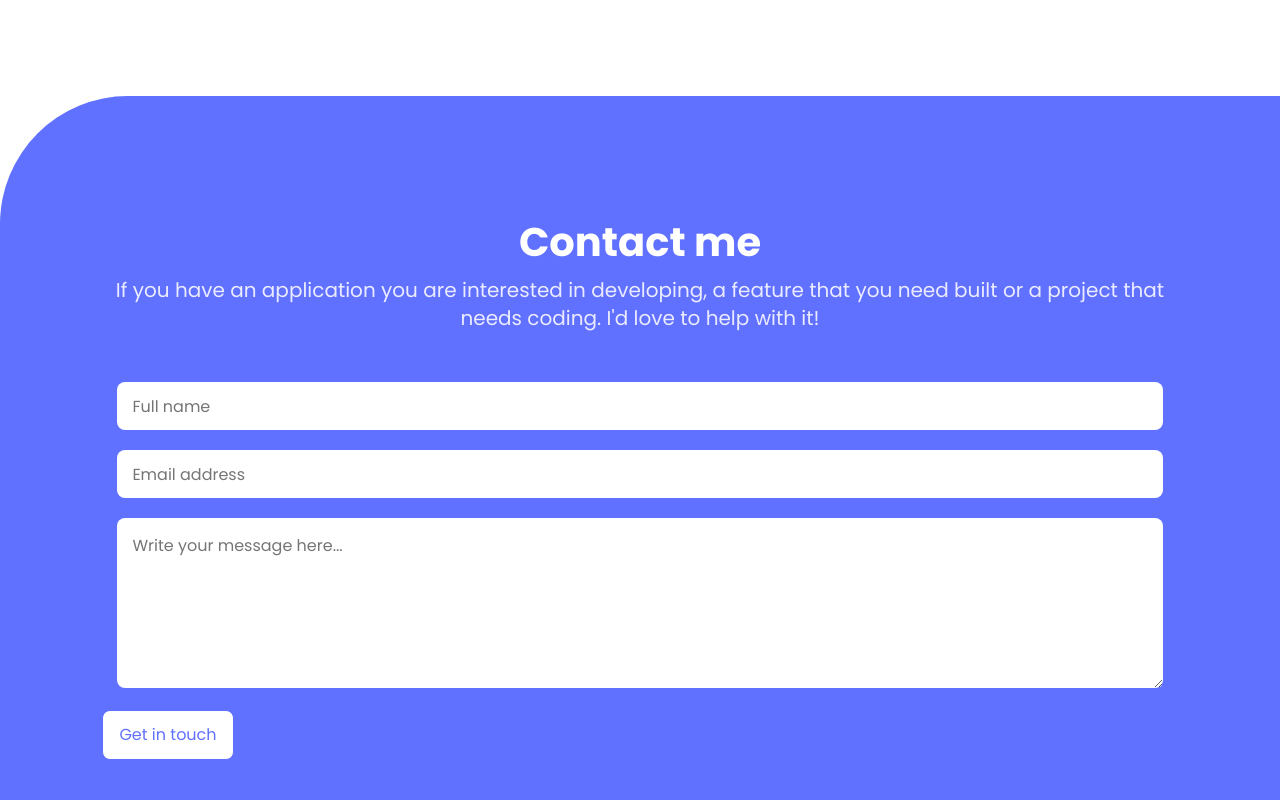
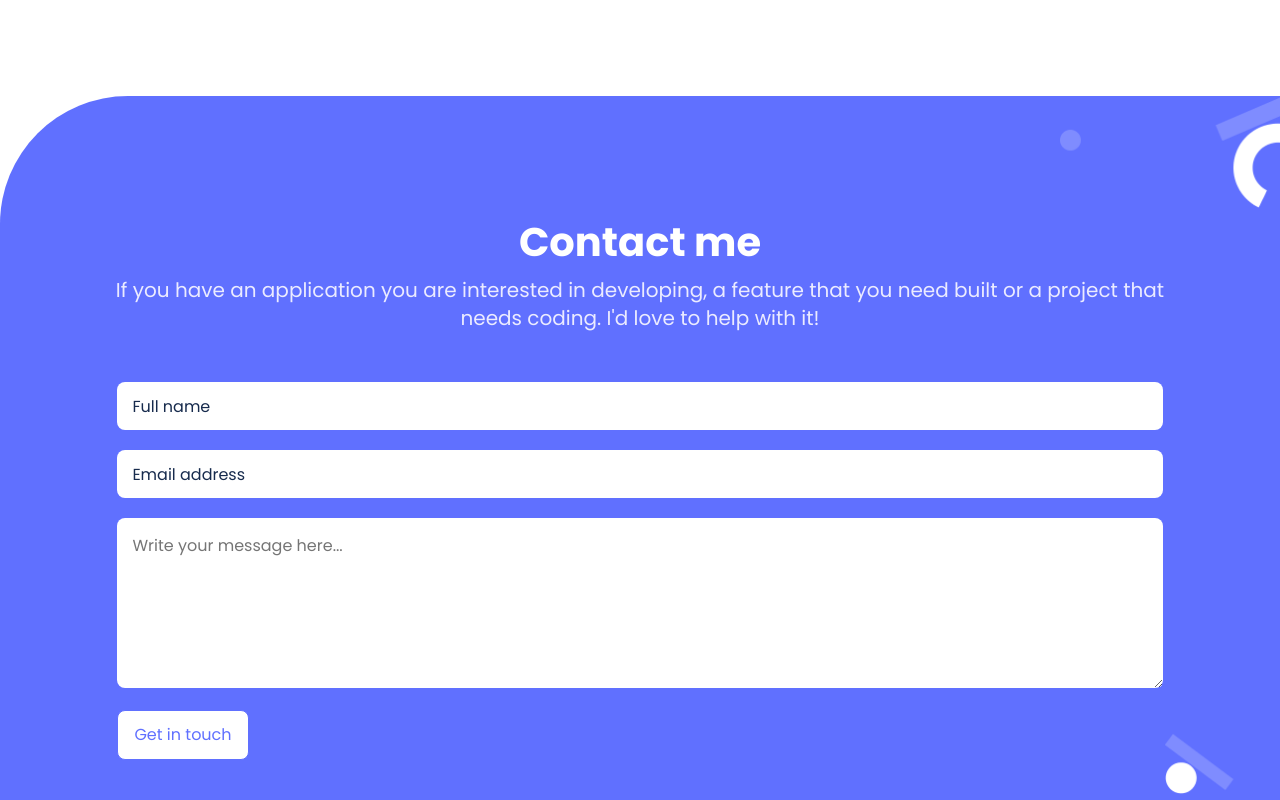
Before and after one commit to CVILLA09/MV-Portfolio-Project, a website: page index.html in a window 1280 px wide. Shown: the part 5627-6427 px from the top of the page. Drawn offline with Linux system fonts and the light colour scheme.

Commit message:
Add background img, Update CSS

```diff
--- a/style.css
+++ b/style.css
@@ -440,7 +440,11 @@ form {
   margin-bottom: 22px;
   padding: 15px;
 }
-.input-field::placeholder,
+.input-field::placeholder {
+  font: var(--input-placeholder);
+  color: rgba(23, 43, 77, 1);
+}
+
 .textarea-field::placeholder {
   font: var(--input-placeholder);
 }
@@ -455,6 +459,7 @@ form {
   color: var(--blue);
   padding: 12px 16px;
   border: 1px solid var(--blue);
+  margin-left: 15px;
 }
 
 .button-form:hover {
```
Also changed, not shown: assets/background-contact-form.png (added), assets/contact form shapes-mobile.svg (added), assets/contact form shapes-mobile@2x.png (added), assets/contact-background.svg (added).
